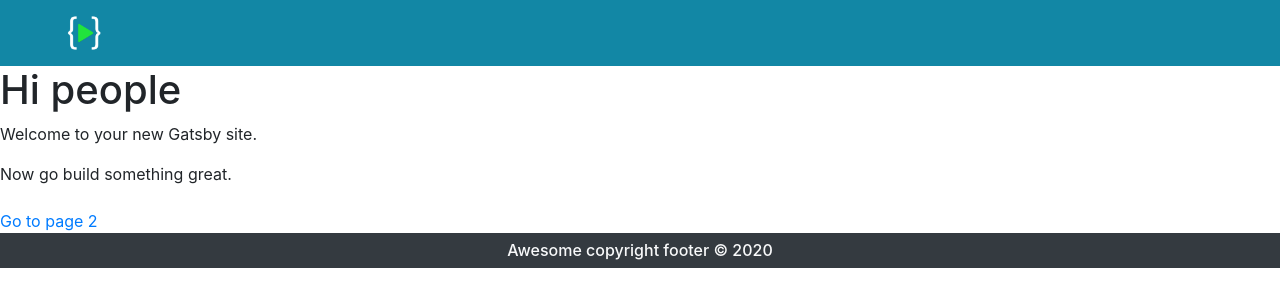
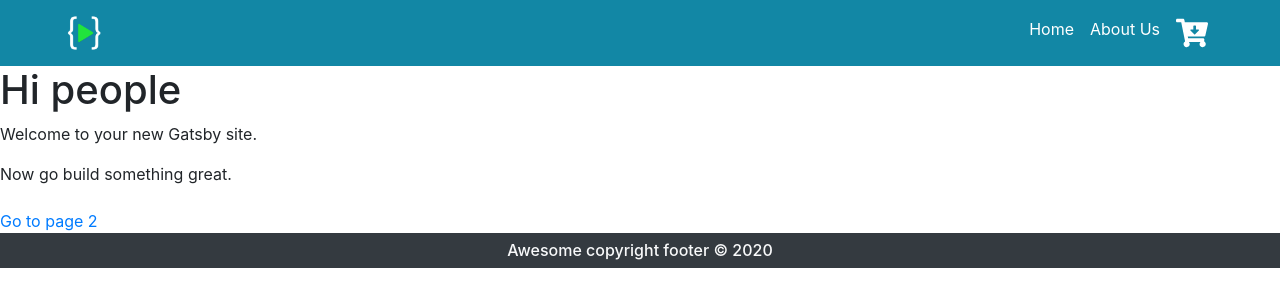
Before and after one commit to Abhijith-tee/Ecom, a Gatsby site: page / in a window 1280 px wide. Built offline with nearby package versions, Linux system fonts and the light colour scheme; Gatsby itself is replaced by a stand-in of ours.

Commit message:
navbar partTwo

```diff
--- a/gatsby-config.js
+++ b/gatsby-config.js
@@ -24,7 +24,7 @@ module.exports = {
         background_color: `#663399`,
         theme_color: `#663399`,
         display: `minimal-ui`,
-        icon: `src/images/gatsby-icon.png`, // This path is relative to the root of the site.
+        icon: `src/images/logo.png`, // This path is relative to the root of the site.
       },
     },
     // this (optional) plugin enables Progressive Web App + Offline functionality
--- a/package.json
+++ b/package.json
@@ -16,7 +16,8 @@
     "prop-types": "^15.7.2",
     "react": "^16.12.0",
     "react-dom": "^16.12.0",
-    "react-helmet": "^6.1.0"
+    "react-helmet": "^6.1.0",
+    "react-icons": "^3.10.0"
   },
   "devDependencies": {
     "prettier": "2.0.5"
--- a/src/components/Reusable/Navbar.js
+++ b/src/components/Reusable/Navbar.js
@@ -1,6 +1,7 @@
 import React, { Component } from 'react'
 import { Link } from 'gatsby';
 import logo from '../../images/logo.png';
+import {FaCartArrowDown} from 'react-icons/fa'
 
 export default class Navbar extends Component {
   render() {
@@ -15,6 +16,21 @@ export default class Navbar extends Component {
         >
             <span className="text-white">menu</span>
         </button>
+        <div className="collapse navbar-collapse show">
+            <ul className="navbar-nav ml-auto mr-5">
+                <li className="nav-item">
+                    <Link to="/" className="nav-link text-white">Home</Link>
+                </li>
+                <li className="nav-item">
+                    <Link to="/" className="nav-link text-white">About Us</Link>
+                </li>
+                <li className="nav-item">
+                    <Link to="/" className="nav-link text-white">
+                     <FaCartArrowDown className="cart-icon"/>
+                    </Link>
+                </li>
+            </ul>
+        </div>
       </nav>
     )
   }
--- a/src/components/layout.css
+++ b/src/components/layout.css
@@ -1,3 +1,7 @@
 .bg-theme{
   background-color: #1287a5;
 }
+
+.cart-icon{
+  font-size: 2rem;
+}
```
Also changed, not shown: 1 other file.
